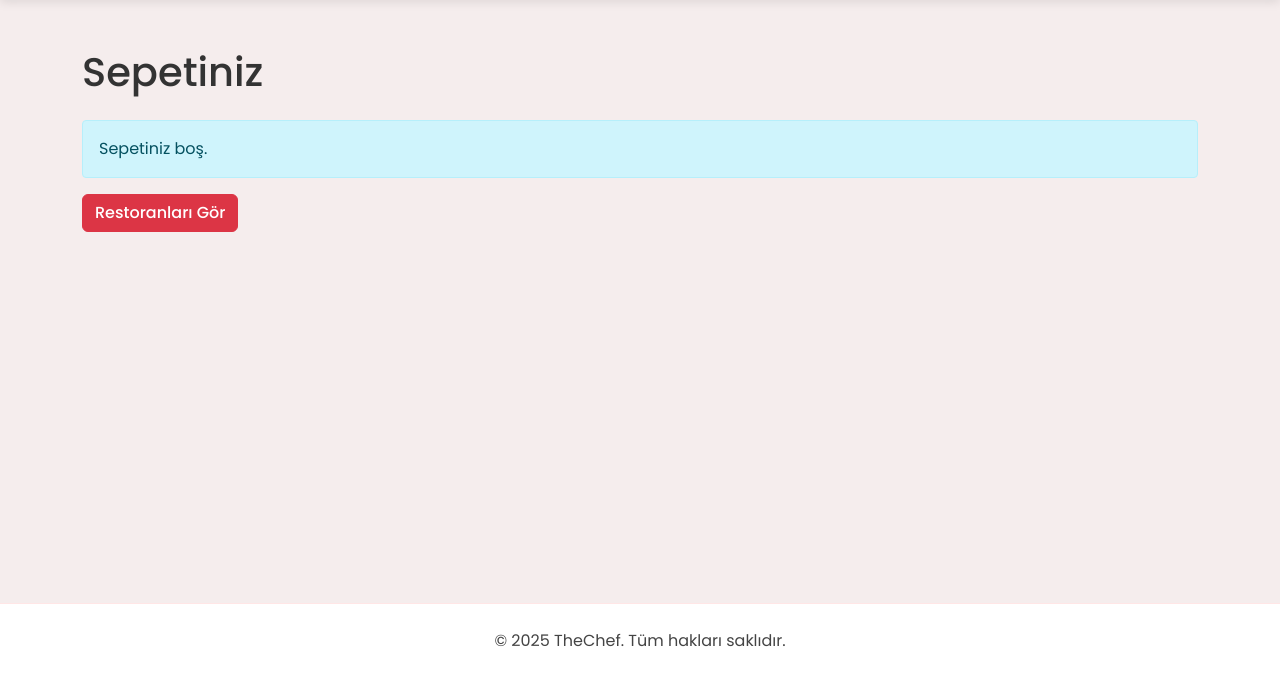
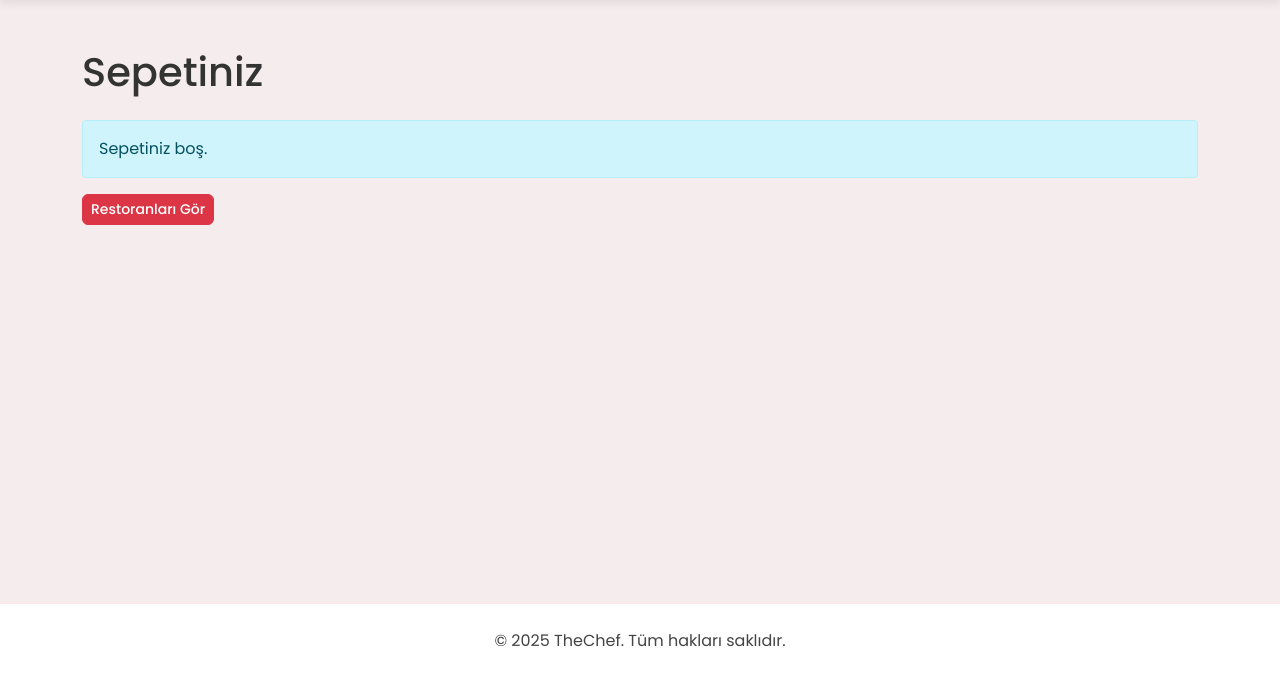
Before and after one commit to meryem74/thechef, a Flask app: page /cart in a window 1280 px wide. Shown: the part 106-792 px from the top of the page. Run offline with Flask 3, Linux system fonts and the light colour scheme; grey boxes are pictures that could not be loaded.

Commit message:
Update cart.html

```diff
--- a/templates/cart.html
+++ b/templates/cart.html
@@ -64,7 +64,7 @@
 
 {% else %}
     <div class="alert alert-info">Sepetiniz boş.</div>
-    <a href="{{ url_for('index') }}" class="btn btn-primary">Restoranları Gör</a>
+    <a href="{{ url_for('index') }}" class="btn btn-sm btn-danger">Restoranları Gör</a>
 {% endif %}
 </div>
 {% endblock %}
```
